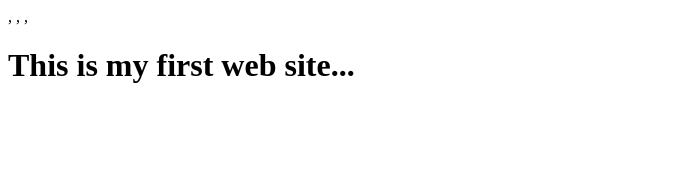
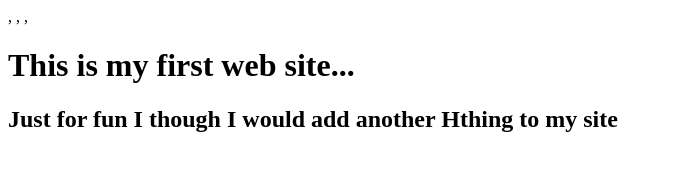
Before and after one commit to fletch5377/WebDevPortfolio, a plain HTML site: page index.html in a window 1280 px wide. Shown: the whole page, without its empty margins (0-673 px from the left). Drawn offline with Linux system fonts and the light colour scheme.

Commit message:
Added some stuff

```diff
--- a/index.html
+++ b/index.html
@@ -5,5 +5,6 @@
     </head>
     ,<body>
         ,<H1>This is my first web site...</H1>
+        <h2>Just for fun I though I would add another Hthing to my site</h2>
     </body>
 </html>
```
